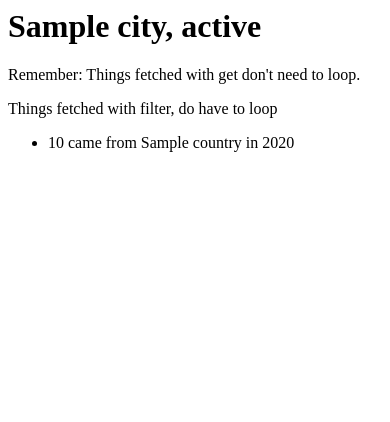
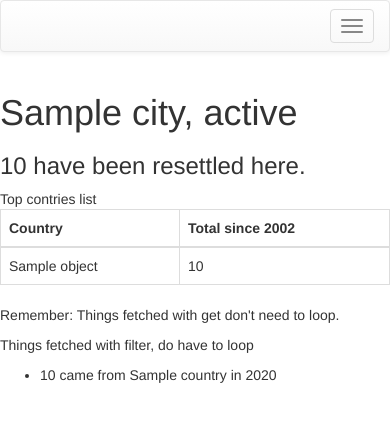
Before and after one commit to raine17/APIFellowship2017, a Django app: template reports/templates/country_list.html in a window 390 px wide; the page is wider, and only the part inside the window is pictured. Shown: the top 422 px of that part. Run offline with Django 3.2, Linux system fonts and the light colour scheme; the template is opened without the code that fills it: most values are stand-ins (such as "Sample title", 1, 10 or a date in 2020); some libraries are stand-ins or nearby versions.

Commit message:
Adding qeries to your views to get data for your country_list template

```diff
--- a/reports/templates/country_list.html
+++ b/reports/templates/country_list.html
@@ -1,4 +1,28 @@
+{% extends 'base.html' %}
+
+{% block content %}
+<div class="row">
+  <div class="col-md-2"></div>
+  <div class="col-md-8">
+
     <h1>{{ city }}, {{ state }}</h1>
+
+    <h3>{{ all_refugee_total.city_total__sum }} have been resettled here.</h3>
+
+    Top contries list
+
+    <table class="table table-bordered">
+      <thead>
+        <tr>
+          <th>Country</th> <th>Total since 2002</th>
+        </tr>
+      </thead>
+      <tbody>
+        {% for object in country_totals %}
+        <tr> <td>{{ object.country__name }}</td> <td>{{ object.total }}</td> </tr>
+        {% endfor %}
+      </tbody>
+    </table>
 
     <p>Remember: Things fetched with get don't need to loop.</p>
 
@@ -9,3 +33,10 @@
     <li>{{ object.city_total }} came from {{ object.country }} in {{ object.year }}</li>
     {% endfor %}
     </ul>
+
+
+
+</div>
+  <div class="col-md-2"></div>
+</div>
+{% endblock %}
--- a/reports/views.py
+++ b/reports/views.py
@@ -1,6 +1,6 @@
 from django.shortcuts import render
-
 from reports.models import Country, State, City, RefugeeReport
+from django.db.models import Sum
 
 def index(request):
     cities = City.objects.order_by('name')
@@ -28,7 +28,9 @@ def country_list(request, state_slug, city_slug):
     state = State.objects.get(name_slug=state_slug)
     city = City.objects.get(name_slug=city_slug, state__name_slug=state_slug)
     countries = RefugeeReport.objects.filter(city=city)
-    context = {'state': state, 'city': city, 'countries': countries}
+    all_refugee_total = RefugeeReport.objects.filter(city=city).aggregate(Sum('city_total'))
+    country_totals = RefugeeReport.objects.filter(city=city).values('country__name').annotate(total=Sum('city_total')).order_by('-total')
+    context = {'country_totals': country_totals, 'all_refugee_total': all_refugee_total, 'state': state, 'city': city, 'countries': countries}
     return render(request, 'country_list.html', context)
 
 def country_detail(request, state_slug, city_slug, country_slug):
```
Lines whose indentation alone changed are shown as unchanged.
